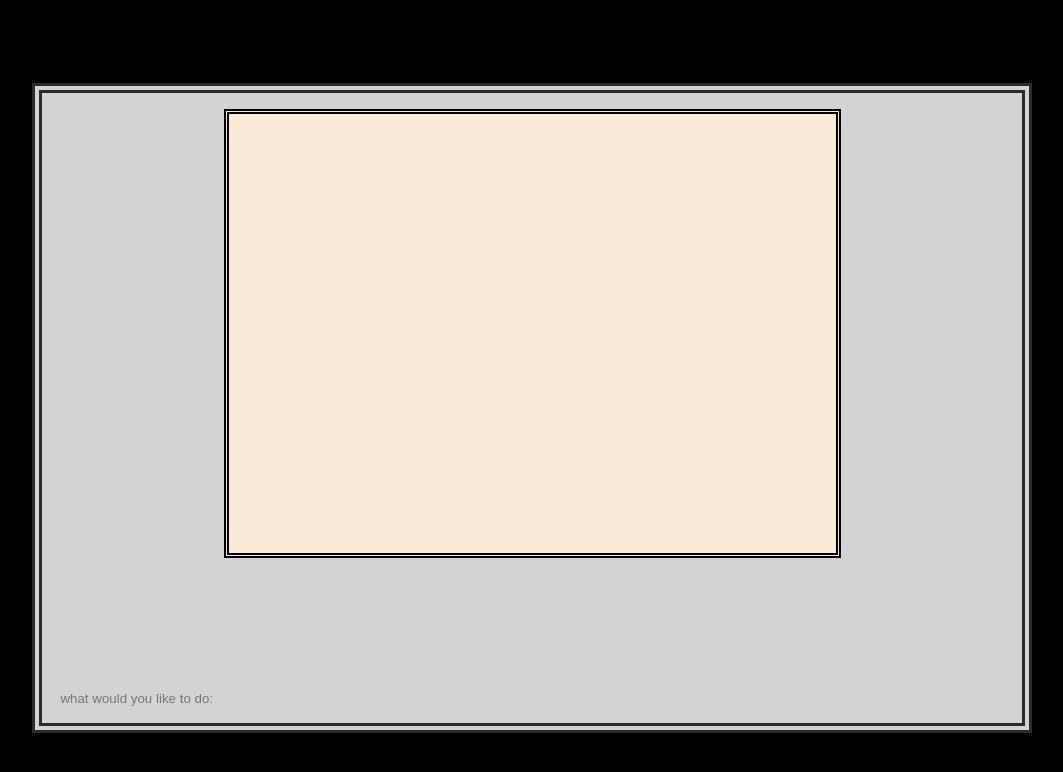
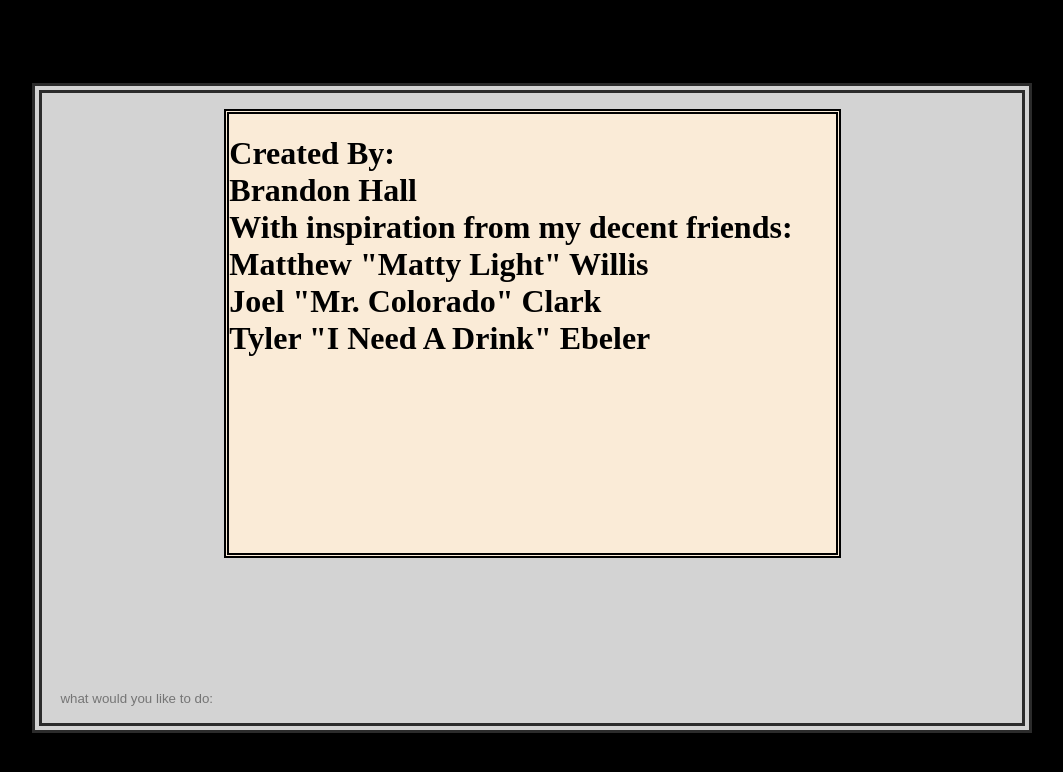
Before and after one commit to brandontylerhall/Panic-Attack-The-Game, a plain HTML site: page index.html in a window 1280 px wide. Shown: the whole page, without its empty margins (102-1165 px from the left). Drawn offline with Linux system fonts and the light colour scheme.

Commit message:
added an opening credits title card

```diff
--- a/index.html
+++ b/index.html
@@ -10,7 +10,18 @@
 		<!--the grey box containing .game-text and .user-input-->
 		<div class="game-box">
 			<!--where the story text will be displayed-->
-			<div class="game-text"></div>
+			<div class="game-text">
+				<h1 class="fade">
+					<span>
+						Created By:<br>
+						Brandon Hall<br>
+						With inspiration from my decent friends:<br>
+						Matthew "Matty Light" Willis<br>
+						Joel "Mr. Colorado" Clark<br>
+						Tyler "I Need A Drink" Ebeler<br>
+					</span>
+				</h1>
+			</div>
 			<!--obviously where the user tells the game what they wanna do-->
 			<form id="input-field">
 				<label for="user-input">
@@ -22,6 +33,6 @@
 
 	<script type="text/javascript" src="js/jquery.js"></script>
 	<!--		<script type="text/javascript" src="js/rooms.js"></script>-->
-	<script type="text/javascript" src="js/script.js"></script>
+<!--	<script type="text/javascript" src="js/script.js"></script>-->
 	</body>
 </html>
```
